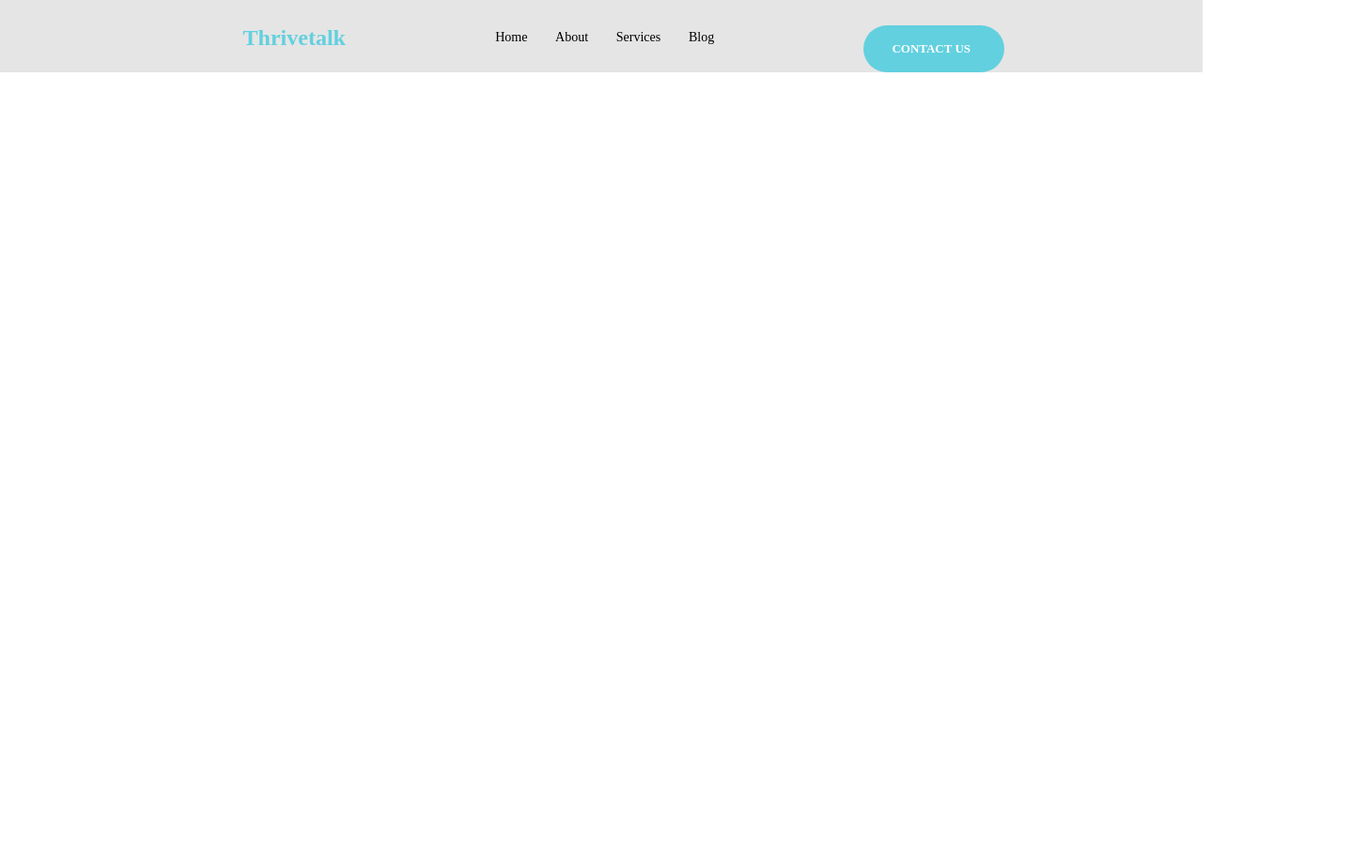
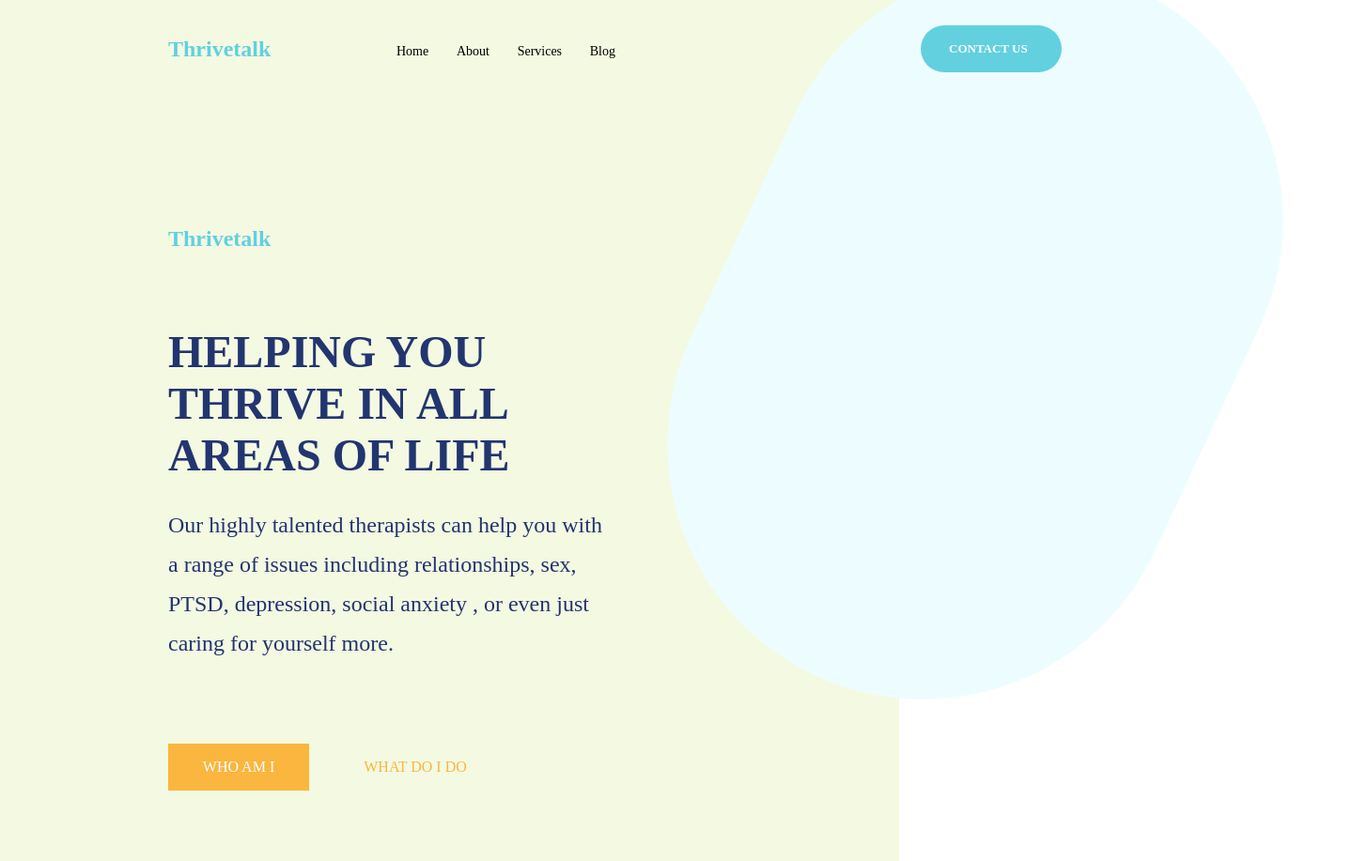
Before and after one commit to KamalKurbanov05/TriveTalk, a plain HTML site: page index.html in a window 1280 px wide. Shown: the whole page at 94% size, 1455 px wide, since content can reach past the window. Before the commit the page ends 800 px from the top, so only its background shows below. Drawn offline with Linux system fonts and the light colour scheme; a web font is replaced by a local one.

Commit message:
почти доверстал header и первую секцию, столкнулся с небольшими проблемами с установление боковых, вложенных картинок, отошел от начально стратегии (назначения headera как position absolute), вместо этого я развернул div с картинками в headere, если такой подход не допустим, завтра возьмусть за исправление, жду Ваших коментариев и замечаний

```diff
--- a/css/index.css
+++ b/css/index.css
@@ -28,14 +28,16 @@ body {
 /******header*******/
 
 .header {
-    position: absolute;
-    top: 0;
+    /* position: absolute; */
+    /* top: 0;  */
+    overflow: hidden;
     width: 100%;
     padding: 27px 131px 0px 179px;
     min-height: 77px;
     display: flex;
-    justify-content: space-around;
-    background-color: #E5E5E5;
+    /* justify-content: space-between; */
+    background-color: #F4F9E2;
+    align-items: center;
 }
 
 .header__logo {
@@ -45,23 +47,63 @@ body {
 }
 
 .header__nav {
+    position: absolute;
+    right: 150px;
+    z-index: 5;
+    display: flex;
+    justify-content: space-between;
+    align-items: center;
+    width: 708px;
+    height: 50px;
+}
+
+.header__block-link {
     min-width: 233px;
     height: 14px;
     padding-top: 5px;
     display: flex;
     justify-content: space-between;
+    align-items: center;
 }
 
 .header__link-section {
     font-size: 14px;
     font-weight: 300;
+    transition: color, border .2s ease-in-out;
 }
 
 .header__link-section:hover {
-    padding-bottom: 20px;
     border-bottom: 2px solid #22356F;
     font-weight: 700;
 
+}
+
+.header__img-block {
+    position: absolute;
+    top: 0;
+    right: 0;
+}
+
+.header__rectangle {
+    position: absolute;
+    z-index: 1;
+    top: 0;
+    right: 0;
+    width: 323px;
+    height: 917px;
+    background-color: #FFFFFF;
+}
+
+.header__ellipse-mint {
+    position: absolute;
+    z-index: 2;
+    top: -50px;
+    right: -30px;
+    width: 544px;
+    height: 807px;
+    border-radius: 312px;
+    background-color: #EDFDFF;
+    transform: rotate(25deg);
 }
 
 .header__contact_us_link {
@@ -76,4 +118,90 @@ body {
     display: flex;
     align-items: center;
     line-height: 16px;
+    transition: background-color .5s ease-in-out;
 }
+
+.header__contact_us_link:hover {
+    background-color: #008aff
+}
+
+.header__contact_us_link:active {
+    background-color: #008aff
+
+}
+
+/*******helping_you_thrive********/
+
+.helping_you_thrive {
+    min-height: 840px;
+    padding: 164px 0px 75px 179px;
+    display: flex;
+    justify-content: space-between;
+    background-color: #F4F9E2;
+}
+
+.helping_you_thrive__content {
+    display: flex;
+    justify-content: space-between;
+    flex-direction: column;
+}
+
+.helping_you_thrive__heading {
+    font-size: 24px;
+    color: var(--sky-color);
+    font-weight: 700;
+    min-height: 64px;
+    margin-bottom: 19px
+}
+
+.helping_you_thrive__descriptions {
+    font-size: 48px;
+    font-weight: 700;
+    color: var(--dark-blue-color);
+    min-height: 167px;
+    width: 484px
+}
+
+.helping_you_thrive__text {
+    font-size: 24px;
+    color: var(--dark-blue-color);
+    width: 469px;
+    min-height: 160px;
+    line-height: 42px;
+    margin-bottom: 63px;
+}
+
+.helping_you_thrive__link-block {
+    display: flex;
+}
+
+.helping_you_thrive__link {
+    width: 150px;
+    height: 50px;
+    display: flex;
+    align-items: center;
+    justify-content: center;
+    background-color: var(--orange-color);
+    color: #FFFFFF;
+    transition: color, background-color .5s ease-in-out;
+}
+
+.helping_you_thrive__link:hover {
+    background-color: #FA8128;
+}
+
+.i-do {
+    background-color: #F4F9E2;
+    margin-left: 38px;
+    color: var(--orange-color);
+}
+
+.i-do:hover {
+    background-color: var(--orange-color);
+    color: #F4F9E2;
+}
+
+.helping_you_thrive__link:active {
+    background-color: #FA8128;
+    color: #F4F9E2;
+}
--- a/index.html
+++ b/index.html
@@ -13,13 +13,42 @@
         <header class="header">
             <a href="#" class="header__logo"> Thrivetalk </a>
             <nav class="header__nav">
-                <a class="header__link-section "> Home </a>
-                <a class="header__link-section"> About </a>
-                <a class="header__link-section"> Services </a>
-                <a class="header__link-section"> Blog </a>
+                <div class="header__block-link">
+                    <a class="header__link-section "> Home </a>
+                    <a class="header__link-section"> About </a>
+                    <a class="header__link-section"> Services </a>
+                    <a class="header__link-section"> Blog </a>
+                </div>
+                <a class="header__contact_us_link"> CONTACT US </a>
             </nav>
-            <a class="header__contact_us_link"> CONTACT US </a>
+            <div class="header__img-block">
+                <div class="header__rectangle"></div>
+                <div class="header__ellipse-mint"></div>
+                <div class="header__ellipse-img"></div>
+            </div>
         </header>
+        <section class="helping_you_thrive">
+            <div class="helping_you_thrive__content">
+                <h2 class="helping_you_thrive__heading"> Thrivetalk </h2>
+                <div class="helping_you_thrive__descriptions">
+                    HELPING YOU THRIVE IN ALL AREAS OF LIFE
+                </div>
+                <p class="helping_you_thrive__text">
+                    Our highly talented therapists can help you with a range of
+                    issues including relationships,
+                     sex, PTSD, depression, social anxiety
+                    , or even just caring for yourself more.
+                </p>
+                <div class="helping_you_thrive__link-block">
+                    <a class="helping_you_thrive__link">
+                        WHO AM I
+                    </a>
+                    <a class="helping_you_thrive__link i-do">
+                        WHAT DO I DO
+                    </a>
+                </div>
+            </div>
+        </section>
     </div>
 </body>
 </html>
```
